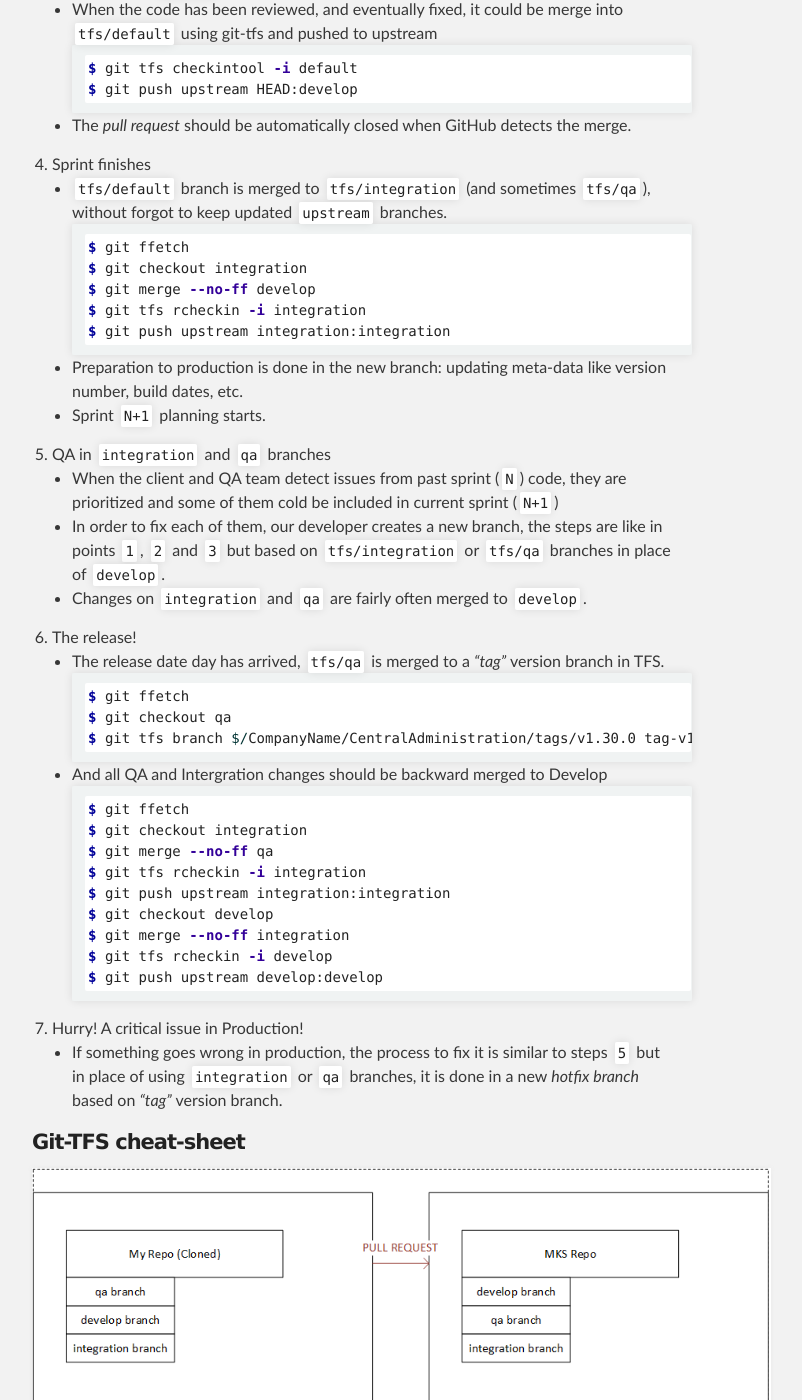
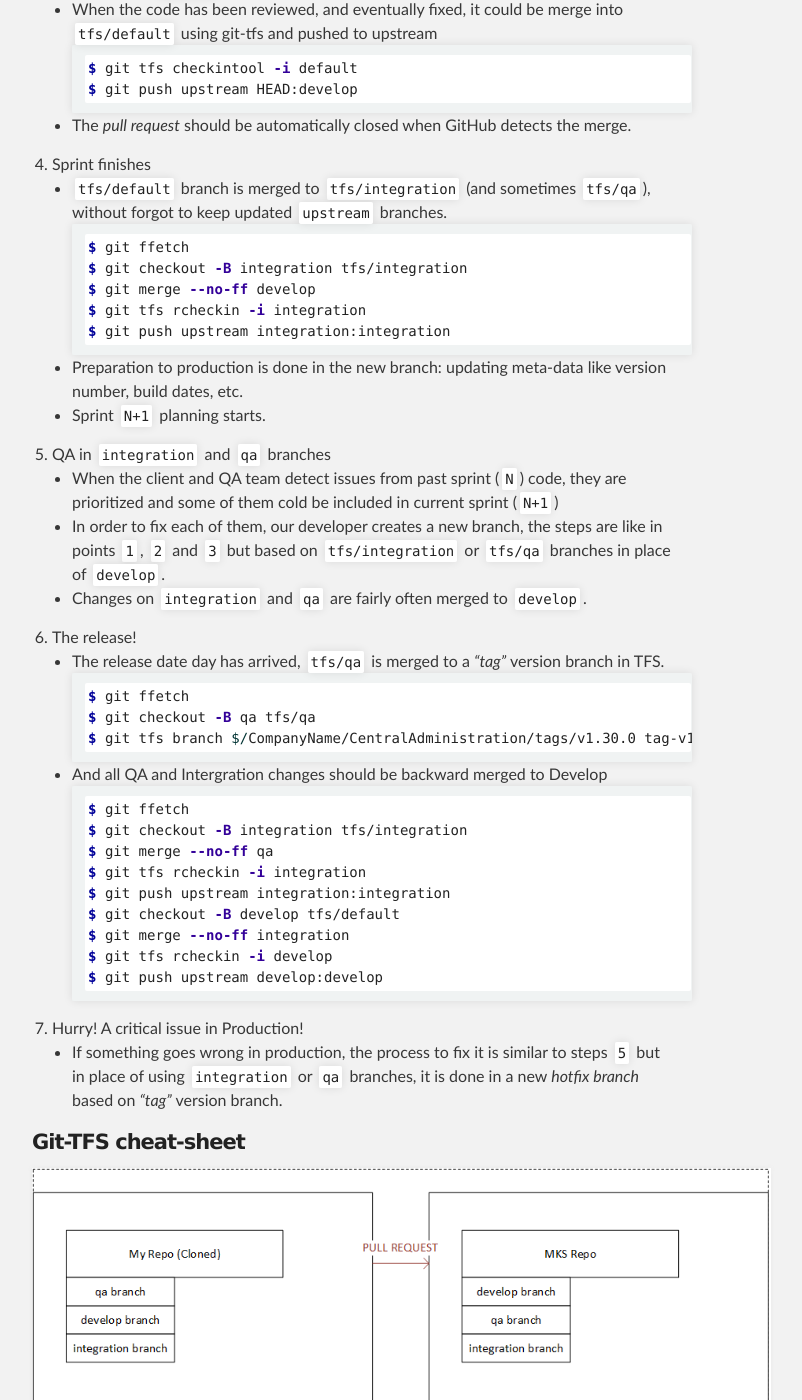
Before and after one commit to MakingSense/makingsense.github.io, a Jekyll site: the page built from migration-to-git/4-flows/dp-flow.md, in a window 1280 px wide and 1400 px high, scrolled down 3076 px. Shown: the whole window, without its empty margins (288-1090 px from the left). Built offline with Jekyll 4.4.1, drawn with Linux system fonts in a browser that asks for light colours.

Commit message:
Use remotes references in checkouts
Since now `ffetch` do not maintains local branches anymore
(see [git-helpers PR](https://github.com/MakingSense/git-helpers/pull/2)),
 we need to reference tfs branches explicitly.

````diff
--- a/migration-to-git/4-flows/dp-flow.md
+++ b/migration-to-git/4-flows/dp-flow.md
@@ -117,7 +117,7 @@ Sprint `N` starts. In the planning we choose a lot of nice features to implement
 
         ```console
         $ git ffetch
-        $ git checkout integration
+        $ git checkout -B integration tfs/integration
         $ git merge --no-ff develop
         $ git tfs rcheckin -i integration
         $ git push upstream integration:integration
@@ -142,7 +142,7 @@ Sprint `N` starts. In the planning we choose a lot of nice features to implement
 
         ```console
         $ git ffetch
-        $ git checkout qa
+        $ git checkout -B qa tfs/qa
         $ git tfs branch $/CompanyName/CentralAdministration/tags/v1.30.0 tag-v1.30.1
         ```
 
@@ -150,11 +150,11 @@ Sprint `N` starts. In the planning we choose a lot of nice features to implement
 
         ```console
         $ git ffetch
-        $ git checkout integration
+        $ git checkout -B integration tfs/integration
         $ git merge --no-ff qa
         $ git tfs rcheckin -i integration
         $ git push upstream integration:integration
-        $ git checkout develop
+        $ git checkout -B develop tfs/default
         $ git merge --no-ff integration
         $ git tfs rcheckin -i develop
         $ git push upstream develop:develop
````
